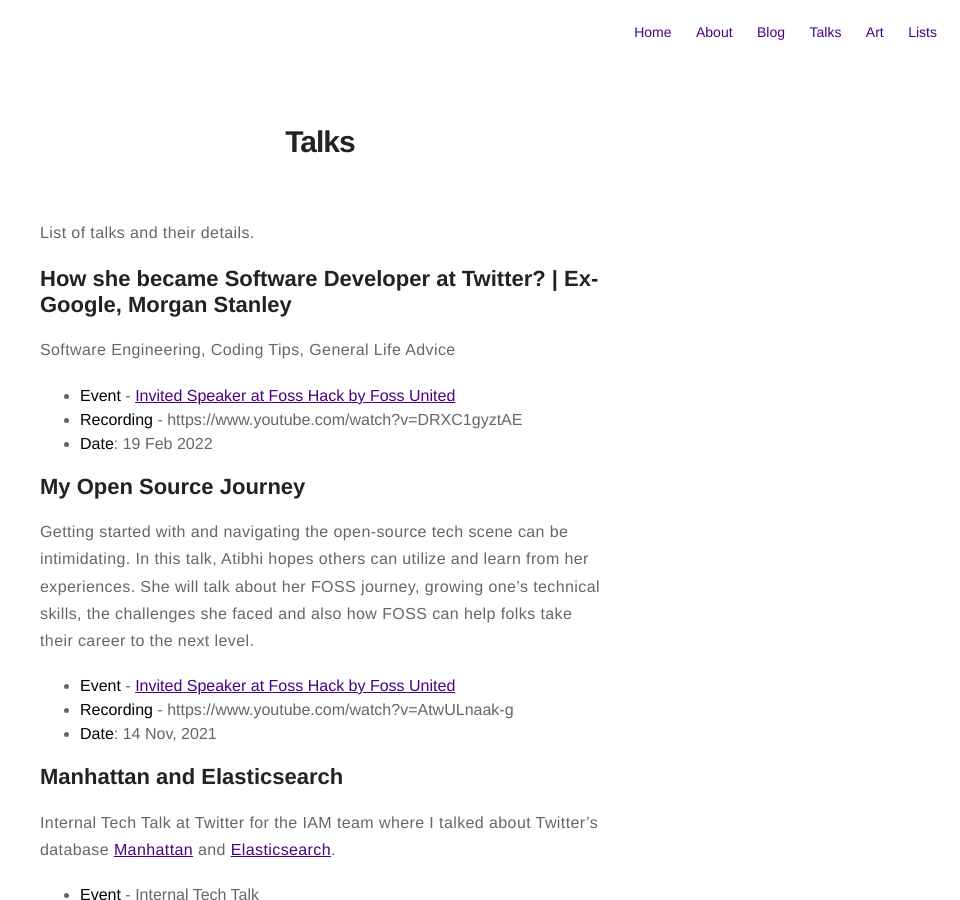
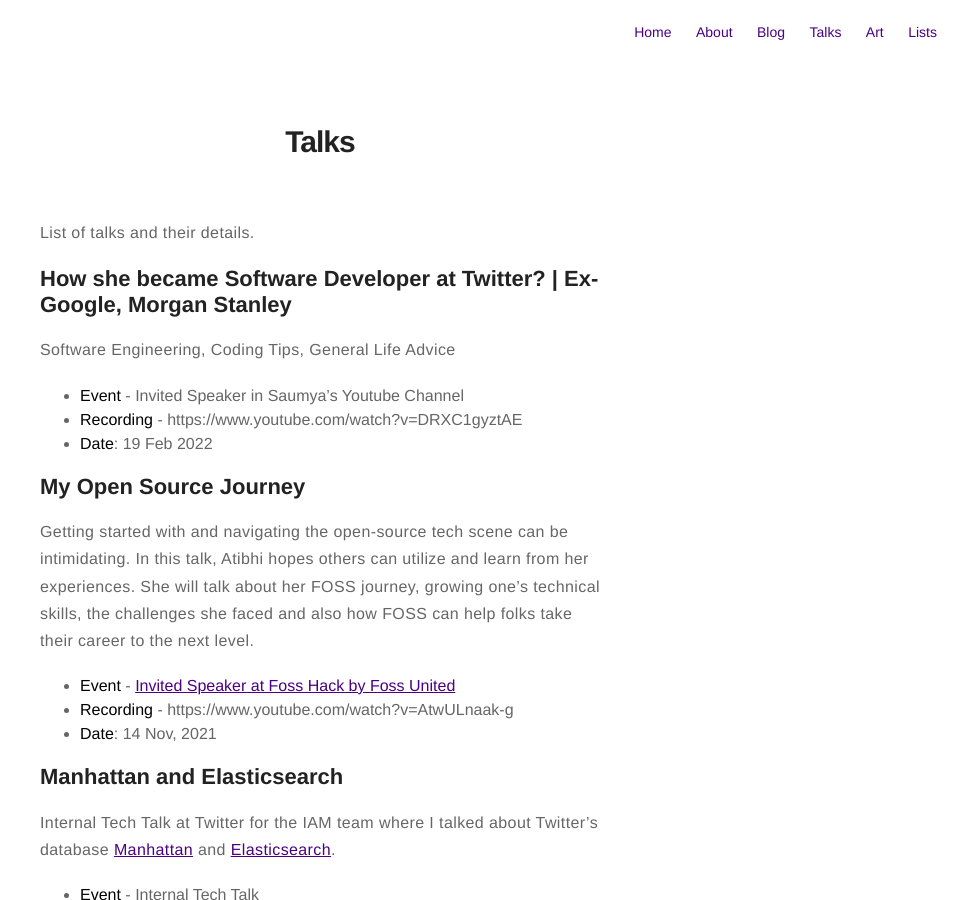
Before and after one commit to asquare14/aSquare14.github.io, a Jekyll site: the page built from talks.md, in a window 1280 px wide and 900 px high. Shown: the whole window, without its empty margins (320-1280 px from the left). Built offline with Jekyll 4.4.1, drawn with Linux system fonts in a browser that asks for light colours.

Commit message:
Update talks.md

```diff
--- a/talks.md
+++ b/talks.md
@@ -11,7 +11,7 @@
 
 Software Engineering, Coding Tips, General Life Advice
 
-- **Event** - [Invited Speaker at Foss Hack by Foss United](https://fossunited.org/fosshack/2021/agenda)
+- **Event** - Invited Speaker in Saumya's Youtube Channel
 - **Recording** - https://www.youtube.com/watch?v=DRXC1gyztAE
 - **Date**: 19 Feb 2022
 
```
